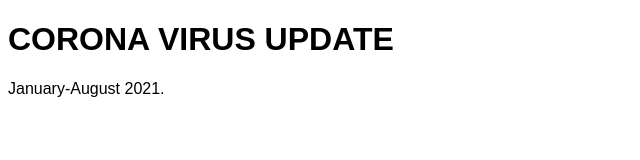
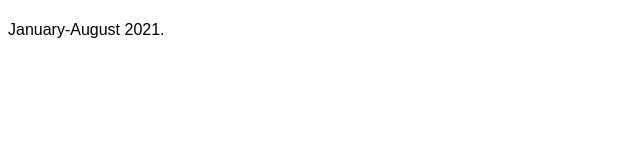
Before and after one commit to ki-ar/ki-ar.github.io, a plain HTML site: page index.html in a window 1280 px wide. Shown: the whole page, without its empty margins (0-640 px from the left). Drawn offline with Linux system fonts and the light colour scheme.

Commit message:
Update index.html

```diff
--- a/index.html
+++ b/index.html
@@ -1,7 +1,7 @@
 <!DOCTYPE html>
 <html lang="en">
 <head>
-<title>Page Title</title>
+<title>CORONA VIRUS UPDATE</title>
 <meta charset="UTF-8">
 <meta name="viewport" content="width=device-width, initial-scale=1">
 <style>
@@ -12,7 +12,7 @@ body {
 </head>
 <body>
 
-<h1>CORONA VIRUS UPDATE</h1>
+<h1></h1>
 <p>January-August 2021.</p>
 
 </body>
```
